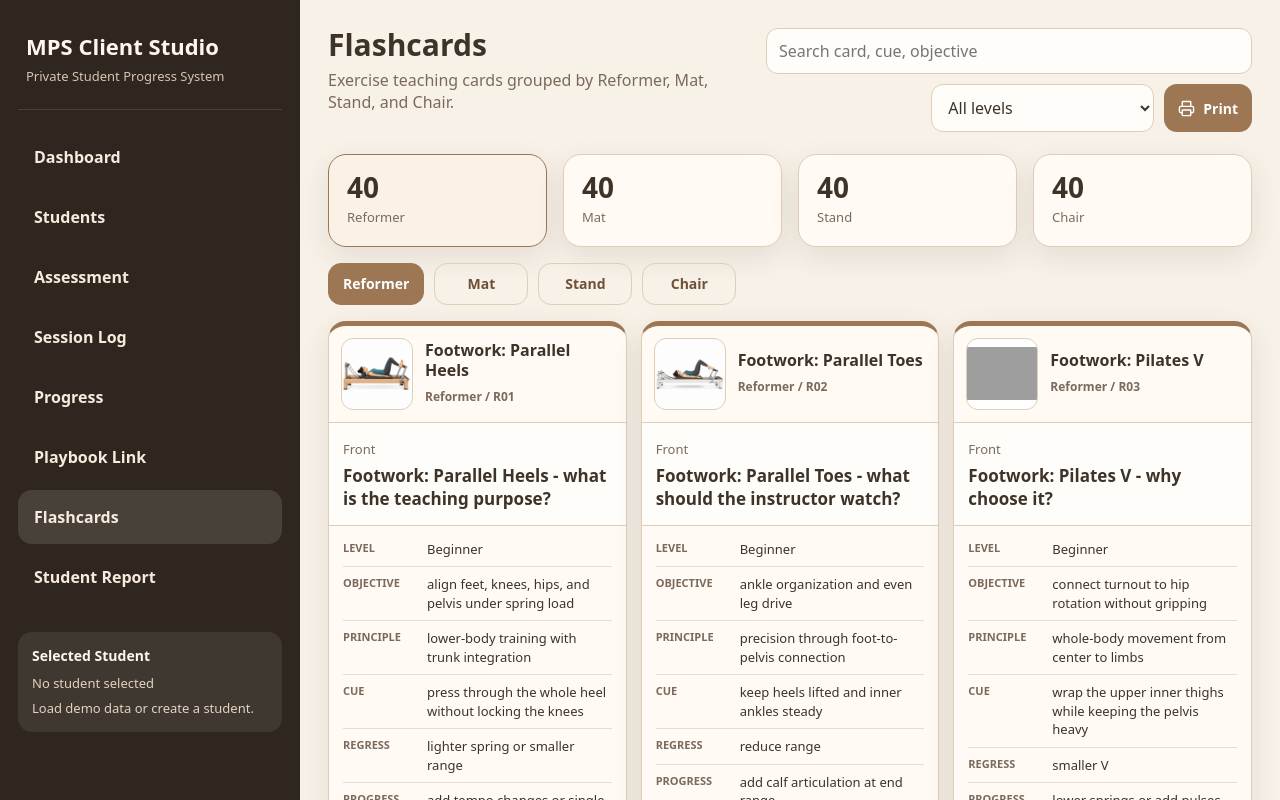
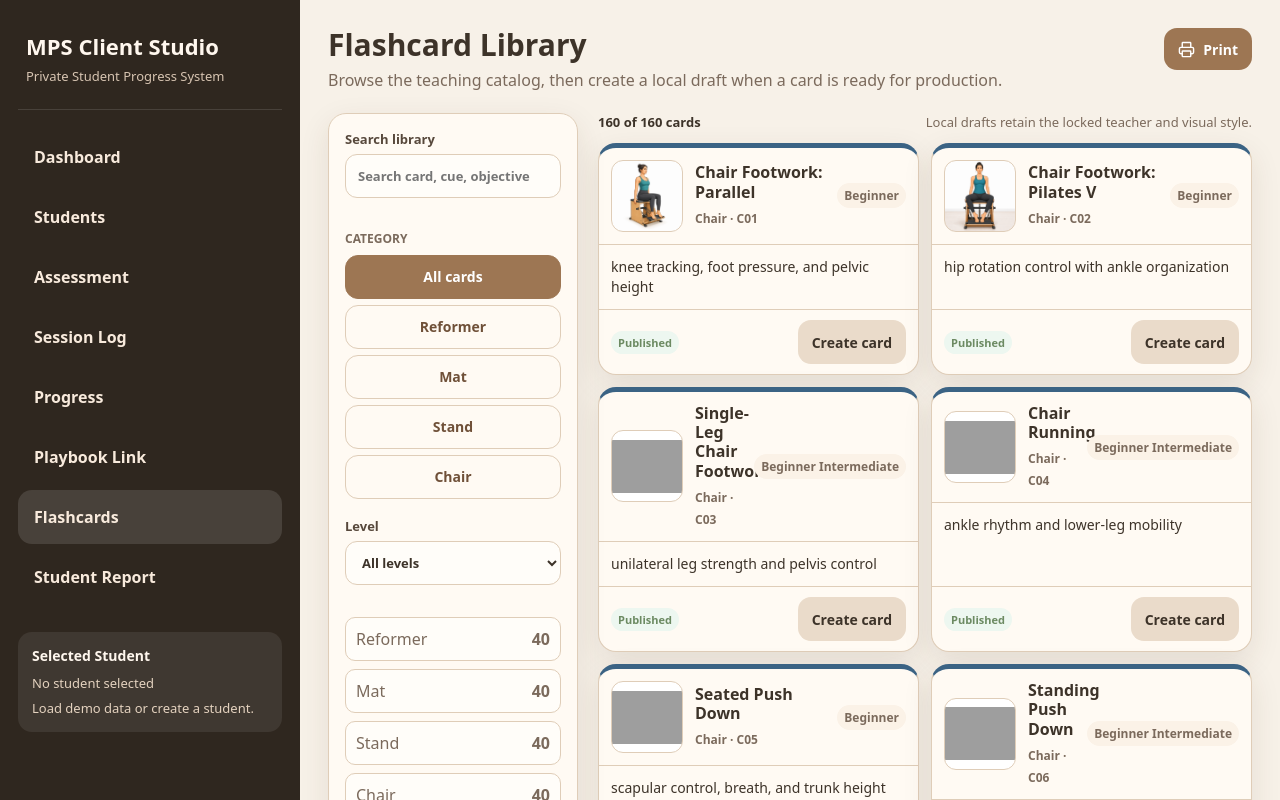
Before and after one commit to ajbk/mps-cli, a plain HTML site: page web/index.html in a window 1280 px wide. Both pictures are taken after a click on the button "Flashcards". Shown: the top 800 px of the page. Drawn offline with nearby package versions, Linux system fonts and the light colour scheme; grey boxes are pictures that could not be loaded.

Commit message:
feat: add library-first flashcard browser

```diff
--- a/web/app.js
+++ b/web/app.js
@@ -109,7 +109,7 @@ const state = {
     activeView: 'dashboard',
     selectedStudentId: null,
     planView: 'plan',
-    flashcardCategory: 'Reformer',
+    flashcardCategory: '',
     flashcardQuery: '',
     flashcardLevel: 'all',
     plan: null,
@@ -809,9 +809,9 @@ async function renderFlashcards() {
     $('#flashcard-metrics').innerHTML = flashcardCategories.map((category) => {
         const count = cards.filter((card) => card.category === category).length;
         return `
-            <button class="metric-card flashcard-metric ${category === state.flashcardCategory ? 'active' : ''}" type="button" data-flashcard-category="${escapeHtml(category)}">
-                <strong class="metric">${count}</strong>
+            <button class="flashcard-metric ${category === state.flashcardCategory ? 'active' : ''}" type="button" data-flashcard-category="${escapeHtml(category)}">
                 <span>${escapeHtml(category)}</span>
+                <strong>${count}</strong>
             </button>
         `;
     }).join('');
@@ -821,6 +821,7 @@ async function renderFlashcards() {
     });
 
     const filtered = await filteredFlashcards();
+    $('#flashcard-result-count').textContent = `${filtered.length} of ${cards.length} cards`;
     $('#flashcard-deck').innerHTML = filtered.length
         ? filtered.map(renderFlashcard).join('')
         : '<p class="muted">No flashcards match the current filters.</p>';
@@ -830,38 +831,35 @@ function renderFlashcard(card) {
     const slug = card.category.toLowerCase();
     const artClass = card.image ? 'flashcard-art has-image' : 'flashcard-art';
     const artStyle = card.image ? ` style="background-image: url('${safeAssetUrl(card.image)}')"` : '';
-    const rows = [
-        ['Level', card.level],
-        ['Objective', card.objective],
-        ['Principle', card.principle],
-        ['Cue', card.cue],
-        ['Regress', card.regress],
-        ['Progress', card.progress]
-    ];
+    const status = window.MPS_FLASHCARD_MODEL.statusLabel(card.status || 'published');
 
     return `
-        <article class="studio-flashcard flashcard-${slug}">
+        <article class="studio-flashcard flashcard-library-card flashcard-${slug}">
             <header class="flashcard-head">
                 <div class="${artClass}"${artStyle} aria-hidden="true"></div>
-                <div>
+                <div class="flashcard-card-title">
                     <strong>${escapeHtml(card.name)}</strong>
-                    <span>${escapeHtml(card.category)} / ${escapeHtml(card.id)}</span>
+                    <span>${escapeHtml(card.category)} · ${escapeHtml(card.id)}</span>
                 </div>
+                <span class="flashcard-level">${escapeHtml(card.level)}</span>
             </header>
-            <section class="flashcard-front">
-                <span class="muted">Front</span>
-                <p>${escapeHtml(card.front)}</p>
-            </section>
-            <section class="flashcard-back">
-                ${rows.map(([label, value]) => `
-                    <div>
-                        <b>${escapeHtml(label)}</b>
-                        <span>${escapeHtml(value || '-')}</span>
-                    </div>
-                `).join('')}
-            </section>
+            <p class="flashcard-library-objective">${escapeHtml(card.objective || card.front)}</p>
+            <footer class="flashcard-library-footer">
+                <span class="flashcard-status">${escapeHtml(status)}</span>
+                <button class="secondary create-flashcard" type="button" data-create-flashcard="${escapeHtml(card.id)}">Create card</button>
+            </footer>
         </article>
     `;
+}
+
+async function createFlashcardDraft(cardId) {
+    const sourceCard = flashcards().find((card) => card.id === cardId);
+    if (!sourceCard) return;
+
+    const draft = window.MPS_FLASHCARD_MODEL.createLocalDraft(sourceCard);
+    const store = window.MPS_FLASHCARD_STORE({ staticCards: flashcards() });
+    await store.saveDraft(draft);
+    showToast(`${sourceCard.name} saved as a local draft`);
 }
 
 function exportData() {
@@ -1079,6 +1077,11 @@ function attachEvents() {
     });
 
     document.body.addEventListener('click', (event) => {
+        const createTarget = event.target.closest('[data-create-flashcard]');
+        if (createTarget) {
+            createFlashcardDraft(createTarget.dataset.createFlashcard).catch(() => showToast('Unable to create local draft'));
+            return;
+        }
         const categoryTarget = event.target.closest('[data-flashcard-category]');
         if (!categoryTarget) return;
         state.flashcardCategory = categoryTarget.dataset.flashcardCategory;
--- a/web/index.html
+++ b/web/index.html
@@ -383,12 +383,10 @@
             <section id="flashcards" class="view hidden">
                 <div class="topbar">
                     <div>
-                        <h2>Flashcards</h2>
-                        <p>Exercise teaching cards grouped by Reformer, Mat, Stand, and Chair.</p>
+                        <h2>Flashcard Library</h2>
+                        <p>Browse the teaching catalog, then create a local draft when a card is ready for production.</p>
                     </div>
                     <div class="actions">
-                        <input id="flashcard-search" type="search" placeholder="Search card, cue, objective">
-                        <select id="flashcard-level"></select>
                         <button class="ghost" id="print-flashcards" type="button">
                             <i data-lucide="printer" aria-hidden="true"></i>
                             <span>Print</span>
@@ -396,16 +394,36 @@
                     </div>
                 </div>
 
-                <div class="summary-grid" id="flashcard-metrics"></div>
-
-                <nav class="view-tabs flashcard-tabs" aria-label="Flashcard categories">
-                    <button class="tab-button active" type="button" data-flashcard-category="Reformer">Reformer</button>
-                    <button class="tab-button" type="button" data-flashcard-category="Mat">Mat</button>
-                    <button class="tab-button" type="button" data-flashcard-category="Stand">Stand</button>
-                    <button class="tab-button" type="button" data-flashcard-category="Chair">Chair</button>
-                </nav>
-
-                <div id="flashcard-deck" class="flashcard-deck"></div>
+                <div class="flashcard-library">
+                    <aside class="flashcard-library-sidebar" aria-label="Flashcard filters">
+                        <label class="field flashcard-search-field">
+                            <span>Search library</span>
+                            <input id="flashcard-search" type="search" placeholder="Search card, cue, objective">
+                        </label>
+                        <div class="flashcard-filter-group">
+                            <span class="flashcard-filter-label">Category</span>
+                            <nav class="flashcard-tabs" aria-label="Flashcard categories">
+                                <button class="tab-button active" type="button" data-flashcard-category="">All cards</button>
+                                <button class="tab-button" type="button" data-flashcard-category="Reformer">Reformer</button>
+                                <button class="tab-button" type="button" data-flashcard-category="Mat">Mat</button>
+                                <button class="tab-button" type="button" data-flashcard-category="Stand">Stand</button>
+                                <button class="tab-button" type="button" data-flashcard-category="Chair">Chair</button>
+                            </nav>
+                        </div>
+                        <label class="field">
+                            <span>Level</span>
+                            <select id="flashcard-level"></select>
+                        </label>
+                        <div class="flashcard-category-counts" id="flashcard-metrics" aria-label="Card counts by category"></div>
+                    </aside>
+                    <div class="flashcard-library-results">
+                        <div class="flashcard-results-head">
+                            <p id="flashcard-result-count" role="status"></p>
+                            <span>Local drafts retain the locked teacher and visual style.</span>
+                        </div>
+                        <div id="flashcard-deck" class="flashcard-deck"></div>
+                    </div>
+                </div>
             </section>
         </main>
     </div>
--- a/web/styles.css
+++ b/web/styles.css
@@ -701,11 +701,21 @@ td {
 }
 
 .flashcard-tabs {
-    justify-content: flex-start;
-    margin-bottom: 16px;
+    display: grid;
+    gap: 6px;
 }
 
 .flashcard-metric {
+    display: flex;
+    align-items: center;
+    justify-content: space-between;
+    width: 100%;
+    min-height: 44px;
+    padding: 8px 10px;
+    border: 1px solid var(--line);
+    border-radius: 10px;
+    color: var(--muted);
+    background: var(--field);
     cursor: pointer;
     text-align: left;
 }
@@ -715,16 +725,79 @@ td {
     background: #fbf2e7;
 }
 
+.flashcard-library {
+    display: grid;
+    grid-template-columns: 250px minmax(0, 1fr);
+    gap: 20px;
+    align-items: start;
+}
+
+.flashcard-library-sidebar {
+    display: grid;
+    gap: 18px;
+    position: sticky;
+    top: 18px;
+    padding: 16px;
+    border: 1px solid var(--line);
+    border-radius: var(--radius);
+    background: var(--panel);
+    box-shadow: var(--shadow);
+}
+
+.flashcard-search-field input,
+.flashcard-library-sidebar select {
+    width: 100%;
+}
+
+.flashcard-filter-group,
+.flashcard-category-counts {
+    display: grid;
+    gap: 8px;
+}
+
+.flashcard-filter-label {
+    color: var(--muted);
+    font-size: 12px;
+    font-weight: 800;
+    text-transform: uppercase;
+}
+
+.flashcard-tabs .tab-button {
+    width: 100%;
+    min-height: 44px;
+    text-align: left;
+}
+
+.flashcard-library-results {
+    min-width: 0;
+}
+
+.flashcard-results-head {
+    display: flex;
+    justify-content: space-between;
+    gap: 12px;
+    align-items: baseline;
+    margin: 0 0 12px;
+    color: var(--muted);
+    font-size: 13px;
+}
+
+.flashcard-results-head p {
+    margin: 0;
+    color: var(--text);
+    font-weight: 850;
+}
+
 .flashcard-deck {
     display: grid;
-    grid-template-columns: repeat(auto-fill, minmax(280px, 1fr));
-    gap: 14px;
+    grid-template-columns: repeat(auto-fill, minmax(320px, 1fr));
+    gap: 12px;
 }
 
 .studio-flashcard {
-    min-height: 420px;
+    min-height: 150px;
     display: grid;
-    grid-template-rows: auto auto 1fr;
+    grid-template-rows: auto 1fr auto;
     overflow: hidden;
     border: 1px solid var(--line);
     border-radius: var(--radius);
@@ -750,7 +823,7 @@ td {
 
 .flashcard-head {
     display: grid;
-    grid-template-columns: 72px minmax(0, 1fr);
+    grid-template-columns: 72px minmax(0, 1fr) auto;
     gap: 12px;
     align-items: center;
     padding: 12px;
@@ -768,6 +841,30 @@ td {
     color: var(--muted);
     font-size: 12px;
     font-weight: 800;
+}
+
+.flashcard-card-title {
+    min-width: 0;
+}
+
+.flashcard-level,
+.flashcard-status {
+    width: fit-content;
+    padding: 4px 7px;
+    border-radius: 999px;
+    font-size: 11px;
+    font-weight: 850;
+    white-space: nowrap;
+}
+
+.flashcard-level {
+    color: var(--accent-dark);
+    background: #fbf2e7;
+}
+
+.flashcard-status {
+    color: var(--good);
+    background: #edf7f0;
 }
 
 .flashcard-art {
@@ -803,45 +900,25 @@ td {
     background-size: contain;
 }
 
-.flashcard-front {
-    padding: 14px;
-    border-bottom: 1px solid var(--line);
-    background: var(--field);
+.flashcard-library-objective {
+    margin: 0;
+    padding: 12px;
+    color: var(--text);
+    font-size: 14px;
+    line-height: 1.45;
 }
 
-.flashcard-front p {
-    margin: 6px 0 0;
-    font-size: 17px;
-    font-weight: 850;
-    line-height: 1.35;
+.flashcard-library-footer {
+    display: flex;
+    align-items: center;
+    justify-content: space-between;
+    gap: 12px;
+    padding: 10px 12px;
+    border-top: 1px solid var(--line);
 }
 
-.flashcard-back {
-    display: grid;
-    align-content: start;
-    gap: 8px;
-    padding: 14px;
-}
-
-.flashcard-back div {
-    display: grid;
-    grid-template-columns: 76px minmax(0, 1fr);
-    gap: 8px;
-    padding-bottom: 8px;
-    border-bottom: 1px solid #ecdccb;
-    font-size: 13px;
-    line-height: 1.42;
-}
-
-.flashcard-back div:last-child {
-    padding-bottom: 0;
-    border-bottom: 0;
-}
-
-.flashcard-back b {
-    color: var(--muted);
-    font-size: 11px;
-    text-transform: uppercase;
+.create-flashcard {
+    min-height: 44px;
 }
 
 .toast {
@@ -921,9 +998,17 @@ td {
     .check-grid,
     .check-grid.three,
     .benchmark-grid,
-    .strategy-grid,
-    .flashcard-deck {
+    .strategy-grid {
         grid-template-columns: 1fr;
+    }
+
+    .flashcard-library {
+        grid-template-columns: 1fr;
+    }
+
+    .flashcard-library-sidebar {
+        position: static;
+        grid-template-columns: repeat(2, minmax(0, 1fr));
     }
 }
 
@@ -950,9 +1035,18 @@ td {
     .phase-head,
     .exercise-row,
     .bar-row,
-    .student-item,
-    .flashcard-back div {
+    .student-item {
         grid-template-columns: 1fr;
+    }
+
+    .flashcard-library-sidebar {
+        grid-template-columns: 1fr;
+    }
+
+    .flashcard-results-head,
+    .flashcard-library-footer {
+        align-items: flex-start;
+        flex-direction: column;
     }
 
     .phase-time {
```
Also changed, not shown: web/flashcard-model.test.mjs (+33 -0 lines).
